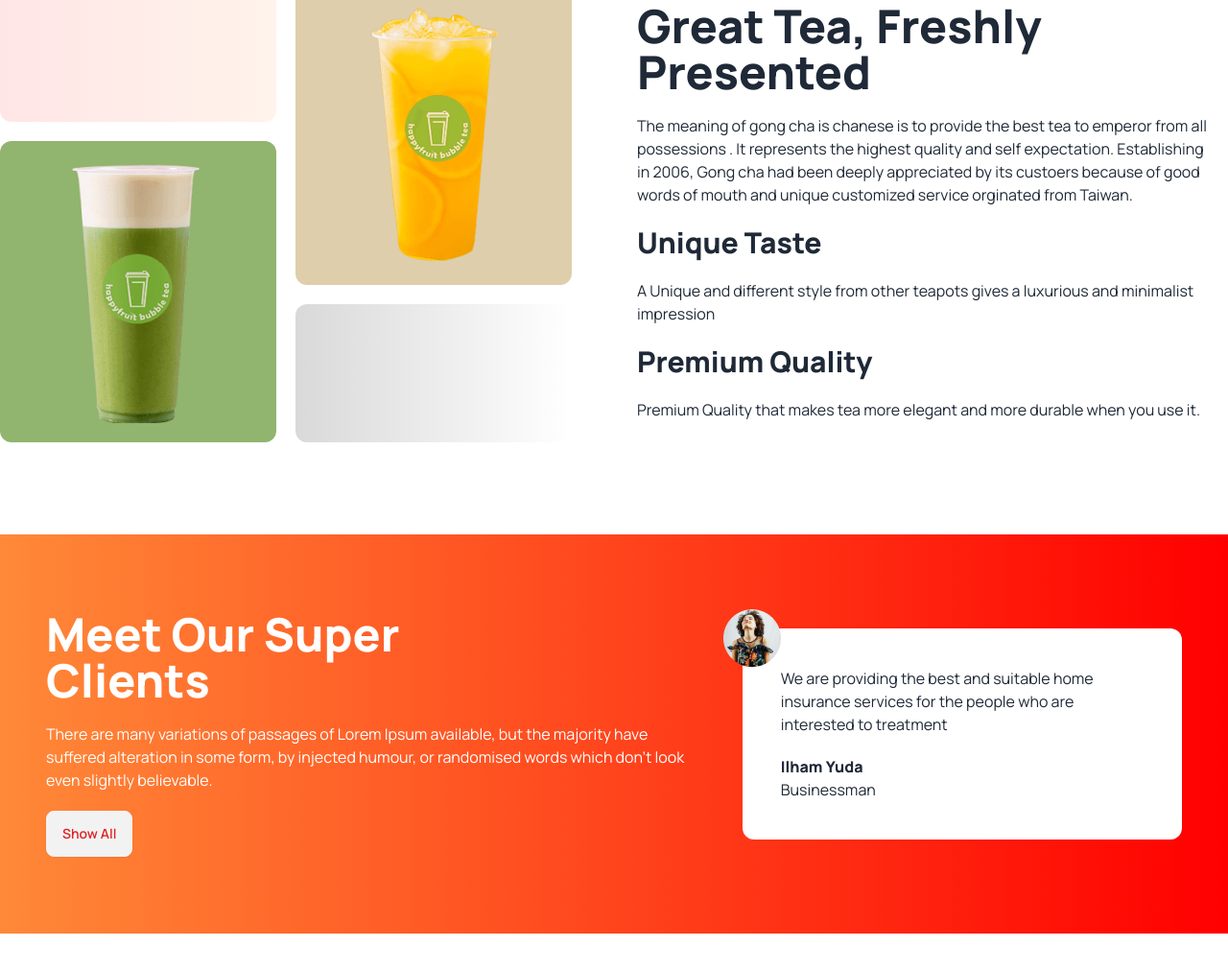
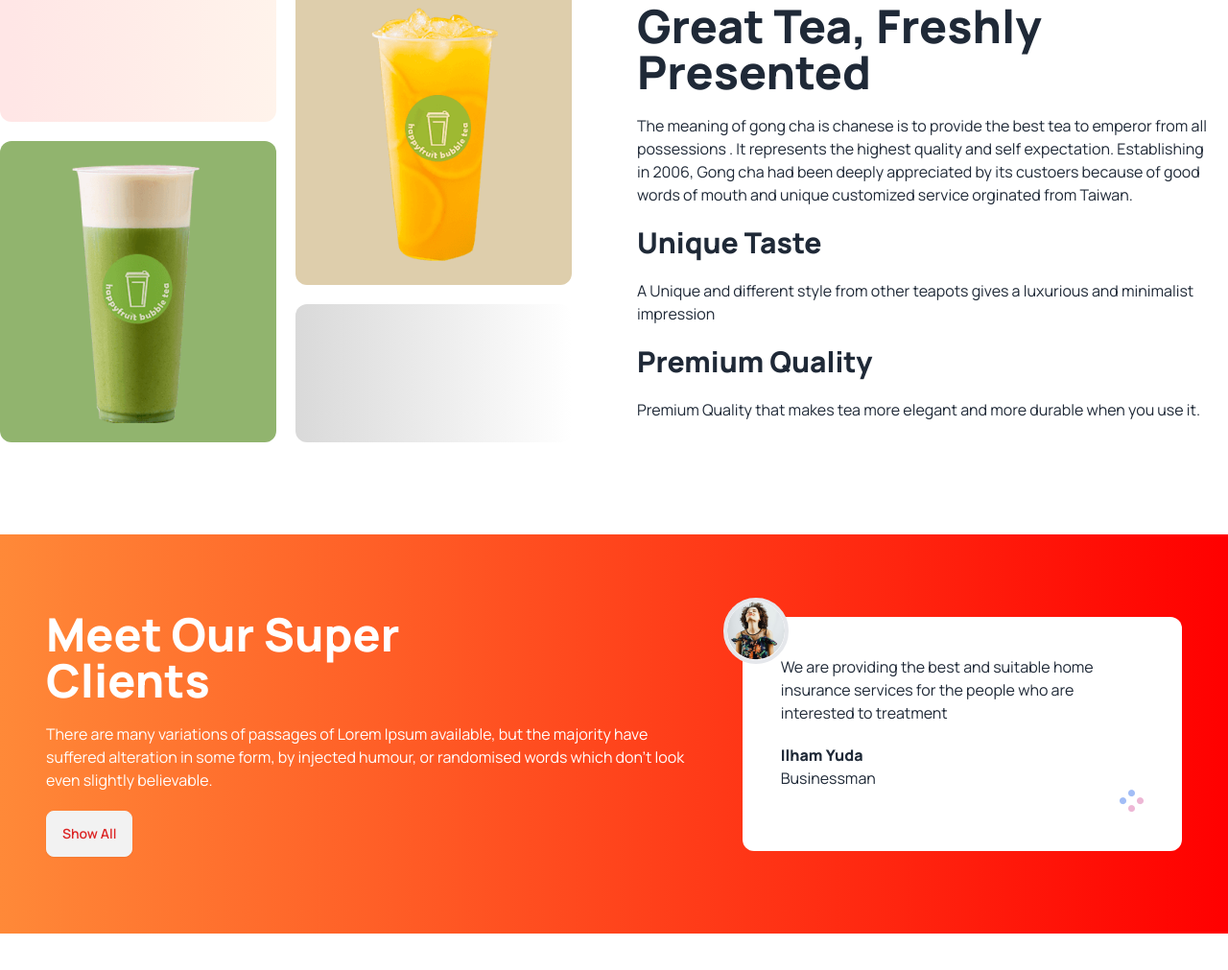
Before and after one commit to ramjan88/tea-house-website-daisyui, a plain HTML site: page index.html in a window 1280 px wide. Shown: the part 1094-2105 px from the top of the page at 96% size. Drawn offline with nearby package versions, Linux system fonts and the light colour scheme.

Commit message:
added tailwind daisyui

```diff
--- a/index.html
+++ b/index.html
@@ -215,7 +215,7 @@
           </div>
           <div class="relative bg-white rounded-xl p-10">
             <img
-              class="absolute -left-5 -top-5"
+              class="absolute -left-5 -top-5 border-4 rounded-full bg-white"
               src="images/client.png"
               alt=""
             />
@@ -225,6 +225,9 @@
             </p>
             <h4 class="font-extrabold mt-5">Ilham Yuda</h4>
             <p>Businessman</p>
+            <div class="flex justify-end">
+              <img src="images/circles.png" alt="" />
+            </div>
           </div>
         </div>
       </section>
```
